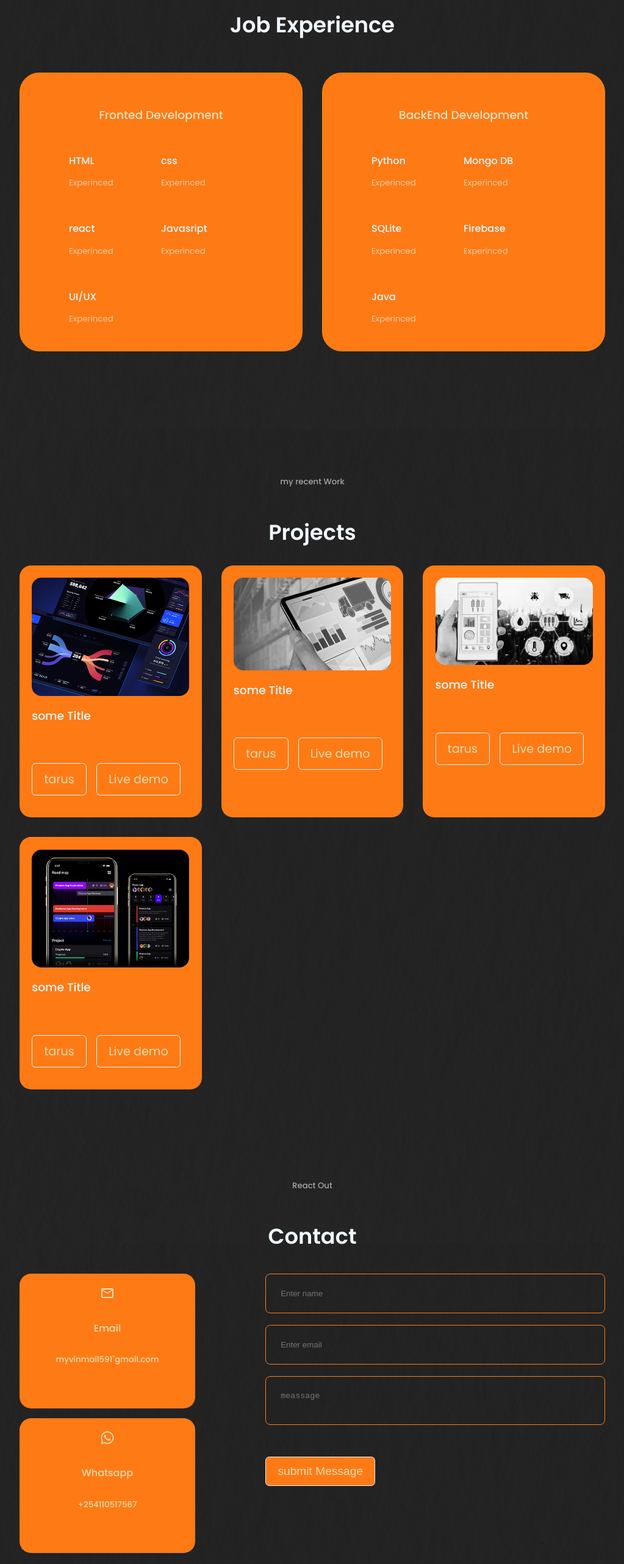
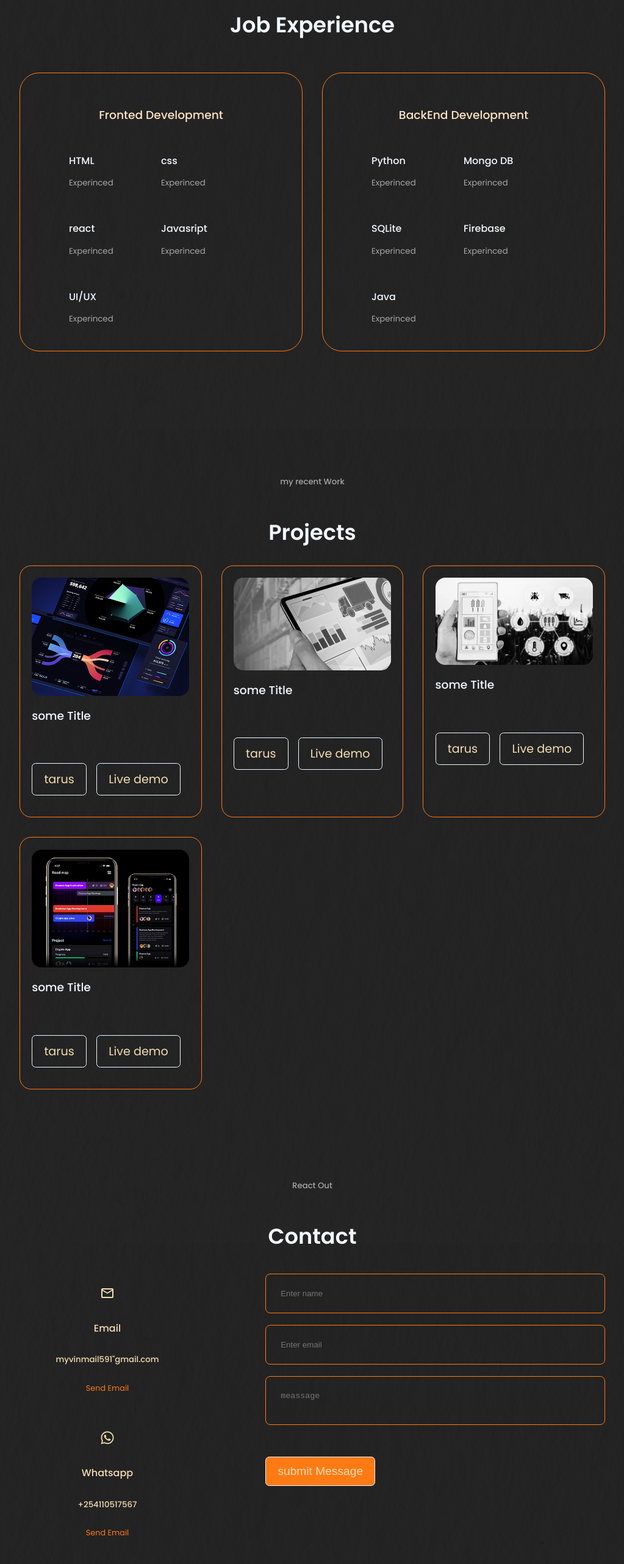
Before and after one commit to OwuorV/vinprofile, a React (Vite) app: page / in a window 1280 px wide. Shown: the part 1962-4526 px from the top of the page at 61% size, without its empty margins (128-1151 px from the left). Built offline with nearby package versions, Linux system fonts and the light colour scheme.

Commit message:
updating background colors

```diff
--- a/src/components/contact/contacts.css
+++ b/src/components/contact/contacts.css
@@ -19,8 +19,9 @@
 .contact_option {
   display: flex;
   flex-direction: column;
-  background: var(--color-primary);
+  background: transparent;
   padding: 1.2rem;
+  border: 1px solid var(--color-primary);
   border-radius: 1.2rem;
   border: 1px solid transparent;
   transition: var(--transition);
--- a/src/components/experience/experience.css
+++ b/src/components/experience/experience.css
@@ -10,10 +10,10 @@
   gap: 2rem;
 }
 .experience_container > div {
-  background: var(--color-primary);
+  background: transparent;
   padding: 2.4rem 5rem;
   border-radius: 2rem;
-  border: 1px solid var(--color-primary-variant);
+  border: 1px solid var(--color-primary);
   transition: var(--transition);
 }
 .experience_container > div:hover {
--- a/src/components/portfolio/portfolio.css
+++ b/src/components/portfolio/portfolio.css
@@ -20,15 +20,15 @@
 }
 
 .portfolio_item {
-  background: var(--color-primary);
+  background: transparent;
   padding: 1.2rem;
   border-radius: 1.2rem;
-  border: 1px solid transparent;
+  border: 1px solid var(--color-primary);
   transition: var(--transition);
 }
 
 .portfolio_item:hover {
-  border-color: wheat;
+  border-color: var(--color-primary);
   background-color: transparent;
 }
 
```
